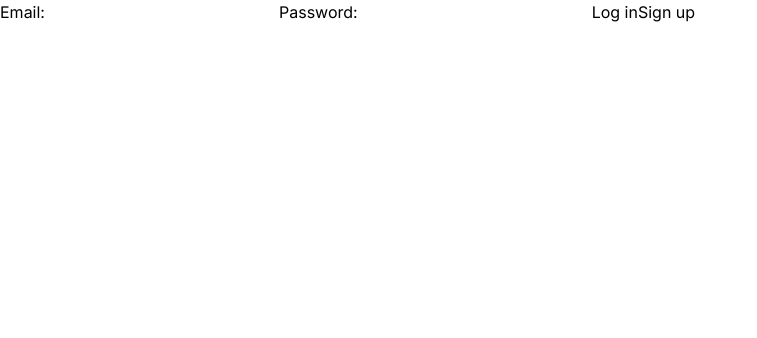
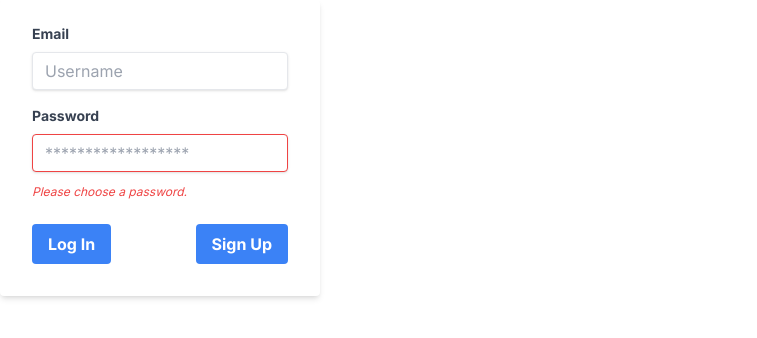
Before and after one commit to cjbruin23/bloomindie-front, a Next.js app: page /login in a window 1280 px wide. Shown: the top 338 px of the page, without its empty margins (0-757 px from the left). Built offline with nearby package versions, Linux system fonts and the light colour scheme.

Commit message:
handling an auth error in the server function

```diff
--- a/app/login/actions.ts
+++ b/app/login/actions.ts
@@ -5,8 +5,14 @@
 
 import { createClient } from '@/utils/supabase/server'
 
+enum Errors {
+  AuthApiError = 'AuthApiError'
+}
+
 export async function login(formData: FormData) {
   const supabase = createClient()
+
+  const invalidCreds = 'Invalid login credentials';
 
   // type-casting here for convenience
   // in practice, you should validate your inputs
@@ -18,7 +24,10 @@
   const { error } = await supabase.auth.signInWithPassword(data)
 
   if (error) {
-    console.log('error', error)
+    console.log('error', error.name, error.status, error.code, error.message)
+    if (error.name === Errors.AuthApiError && error.message === invalidCreds) {
+      return 'Invalid login credentials'
+    }
     redirect('/error')
   }
 
--- a/app/login/page.tsx
+++ b/app/login/page.tsx
@@ -2,13 +2,56 @@
 
 export default function LoginPage() {
   return (
-    <form>
-      <label htmlFor="email">Email:</label>
-      <input id="email" name="email" type="email" required />
-      <label htmlFor="password">Password:</label>
-      <input id="password" name="password" type="password" required />
-      <button formAction={login}>Log in</button>
-      <button formAction={signup}>Sign up</button>
-    </form>
-  )
+    <div className="w-full max-w-xs">
+      <form className="bg-white shadow-md rounded px-8 pt-6 pb-8 mb-4">
+        <div className="mb-4">
+          <label
+            className="block text-gray-700 text-sm font-bold mb-2"
+            htmlFor="username"
+          >
+            Email
+          </label>
+          <input
+            className="shadow appearance-none border rounded w-full py-2 px-3 text-gray-700 leading-tight focus:outline-none focus:shadow-outline"
+            id="username"
+            type="text"
+            placeholder="Username"
+          ></input>
+        </div>
+        <div className="mb-6">
+          <label
+            className="block text-gray-700 text-sm font-bold mb-2"
+            htmlFor="password"
+          >
+            Password
+          </label>
+          <input
+            className="shadow appearance-none border border-red-500 rounded w-full py-2 px-3 text-gray-700 mb-3 leading-tight focus:outline-none focus:shadow-outline"
+            id="password"
+            type="password"
+            placeholder="******************"
+          ></input>
+          <p className="text-red-500 text-xs italic">
+            Please choose a password.
+          </p>
+        </div>
+        <div className="flex items-center justify-between">
+          <button
+            formAction={login}
+            className="bg-blue-500 hover:bg-blue-700 text-white font-bold py-2 px-4 rounded focus:outline-none focus:shadow-outline"
+            type="submit"
+          >
+            Log In
+          </button>
+          <button
+            formAction={signup}
+            className="bg-blue-500 hover:bg-blue-700 text-white font-bold py-2 px-4 rounded focus:outline-none focus:shadow-outline"
+            type="submit"
+          >
+            Sign Up
+          </button>
+        </div>
+      </form>
+    </div>
+  );
 }
--- a/app/page.tsx
+++ b/app/page.tsx
@@ -5,6 +5,7 @@
 
 export default function Home() {
   const [showModal, setShowModal] = useState(false);
+
   return (
     <main>
       <nav className="bg-gray-200 shadow shadow-gray-300 w-100 px-8 md:px-auto">
@@ -15,9 +16,9 @@
 
           <div className="order-2 md:order-3">
             <button
-              data-modal-target="default-modal"
-              data-modal-toggle="default-modal"
               className="px-4 py-2 bg-indigo-500 hover:bg-indigo-600 text-gray-50 rounded-xl flex items-center gap-2"
+              onClick={() => setShowModal(true)}
+
             >
               <span>Login</span>
             </button>
@@ -25,17 +26,6 @@
         </div>
       </nav>
 
-      <LoginPage />
-
-      <button
-        className="bg-pink-500 text-white active:bg-pink-600 font-bold uppercase text-sm px-6 py-3 rounded shadow hover:shadow-lg outline-none focus:outline-none mr-1 mb-1 ease-linear transition-all duration-150"
-        type="button"
-        onClick={() => setShowModal(true)}
-      >
-
-
-        Open regular modal
-      </button>
       {showModal ? (
         <>
           <div
@@ -47,7 +37,7 @@
                 {/*header*/}
                 <div className="flex items-start justify-between p-5 border-b border-solid border-blueGray-200 rounded-t">
                   <h3 className="text-3xl font-semibold">
-                    Modal Title
+                    Log In
                   </h3>
                   <button
                     className="p-1 ml-auto bg-transparent border-0 text-black opacity-5 float-right text-3xl leading-none font-semibold outline-none focus:outline-none"
@@ -60,13 +50,7 @@
                 </div>
                 {/*body*/}
                 <div className="relative p-6 flex-auto">
-                  <p className="my-4 text-blueGray-500 text-lg leading-relaxed">
-                    I always felt like I could do anything. That’s the main
-                    thing people are controlled by! Thoughts- their perception
-                    of themselves! They're slowed down by their perception of
-                    themselves. If you're taught you can’t do anything, you
-                    won’t do anything. I was taught I could do everything.
-                  </p>
+                 <LoginPage/>
                 </div>
                 {/*footer*/}
                 <div className="flex items-center justify-end p-6 border-t border-solid border-blueGray-200 rounded-b">
@@ -76,13 +60,6 @@
                     onClick={() => setShowModal(false)}
                   >
                     Close
-                  </button>
-                  <button
-                    className="bg-emerald-500 text-white active:bg-emerald-600 font-bold uppercase text-sm px-6 py-3 rounded shadow hover:shadow-lg outline-none focus:outline-none mr-1 mb-1 ease-linear transition-all duration-150"
-                    type="button"
-                    onClick={() => setShowModal(false)}
-                  >
-                    Save Changes
                   </button>
                 </div>
               </div>
```
